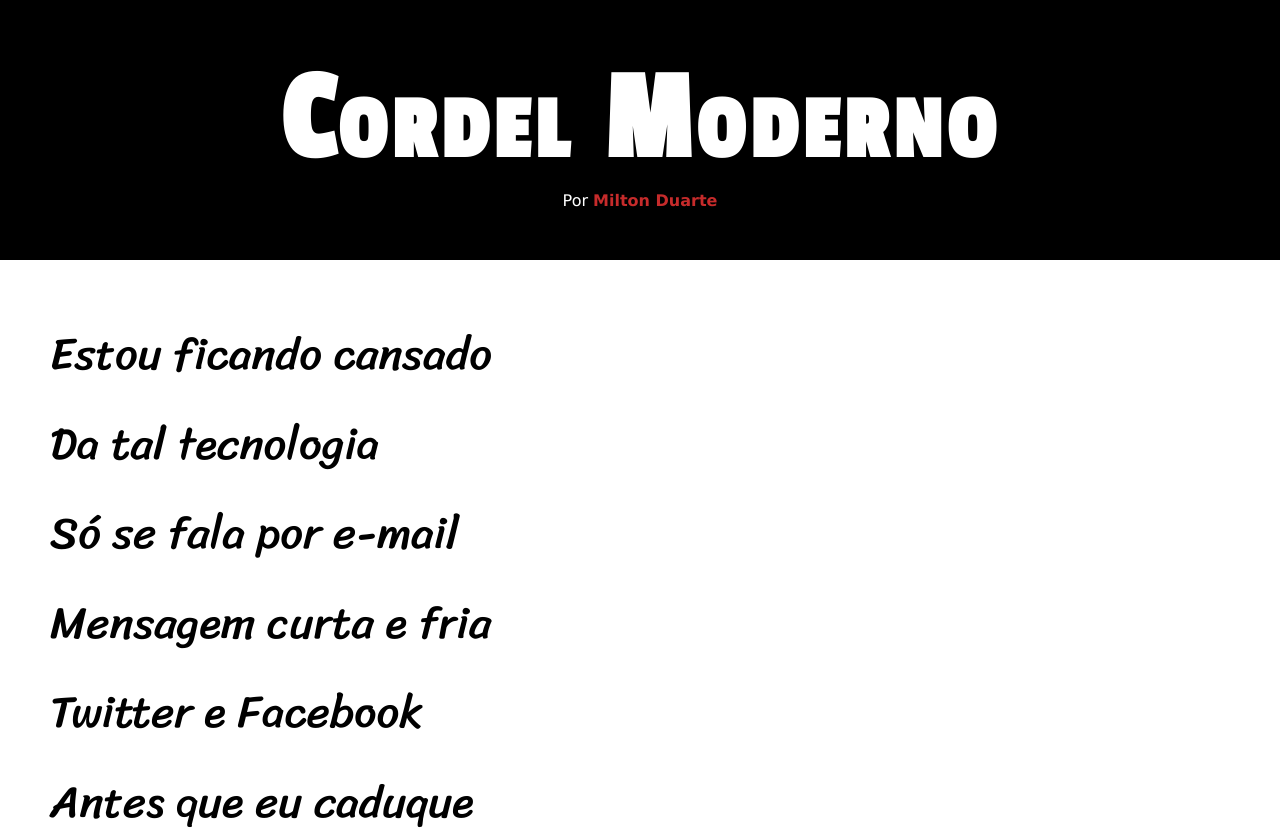
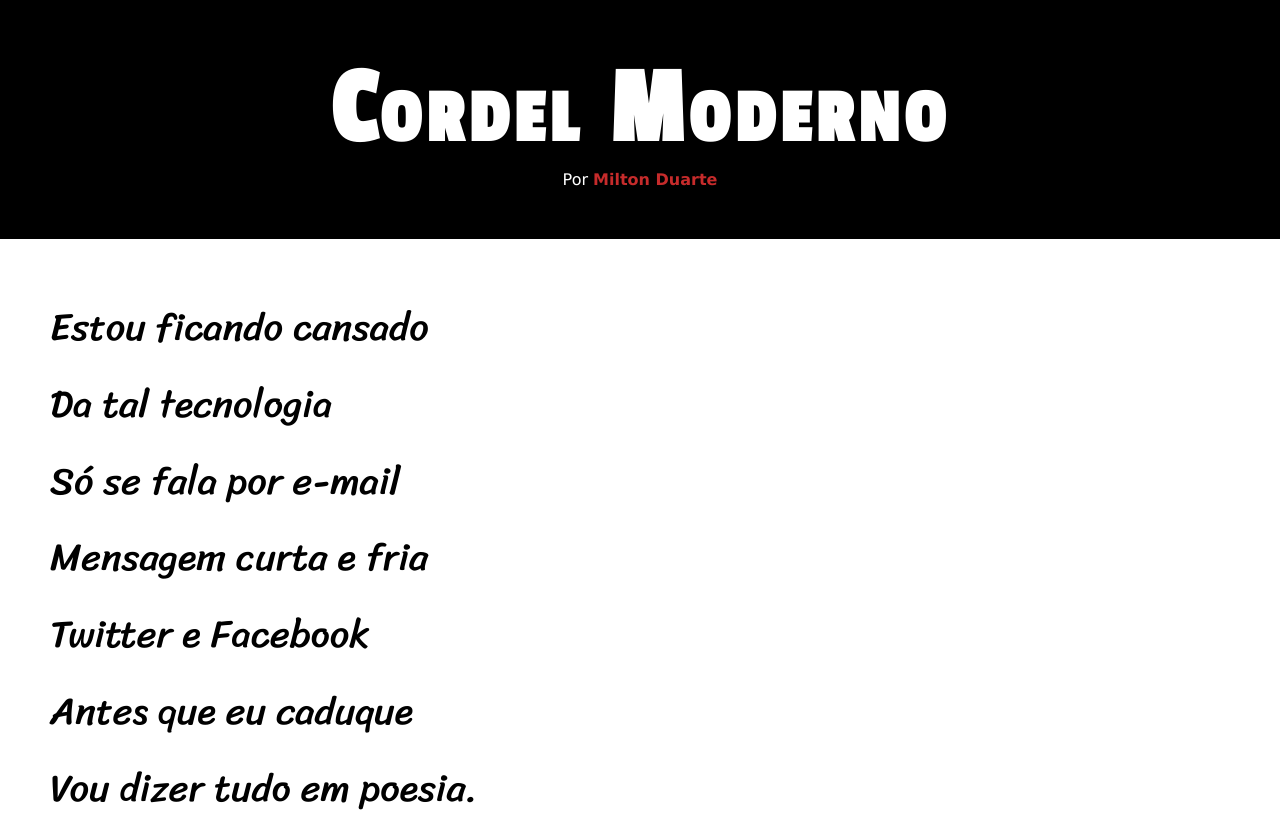
Before and after one commit to Kelvyn-Azevedo/projeto-cordel, a plain HTML site: page index.html in a window 1280 px wide. Shown: the top 829 px of the page. Drawn offline with Linux system fonts and the light colour scheme.

Commit message:
Update style.css

```diff
--- a/style.css
+++ b/style.css
@@ -12,8 +12,6 @@
 * {
     margin: 0px;
     padding: 0px;
-
-
 }
 
 body {
@@ -44,7 +42,7 @@ header h1{
     color: white;
     font-family: var(--fonte2);
     font-variant: small-caps;
-    font-size: 10vw;
+    font-size: 8.5vw;
     letter-spacing: 5px;
 }
 
@@ -59,7 +57,7 @@ section {
     line-height: 2em;
     padding-left: 30px;
     font-family: var(--fonte3);
-    font-size: 3.5vw;
+    font-size: 3vw;
 }
 
 section.normal {
```
